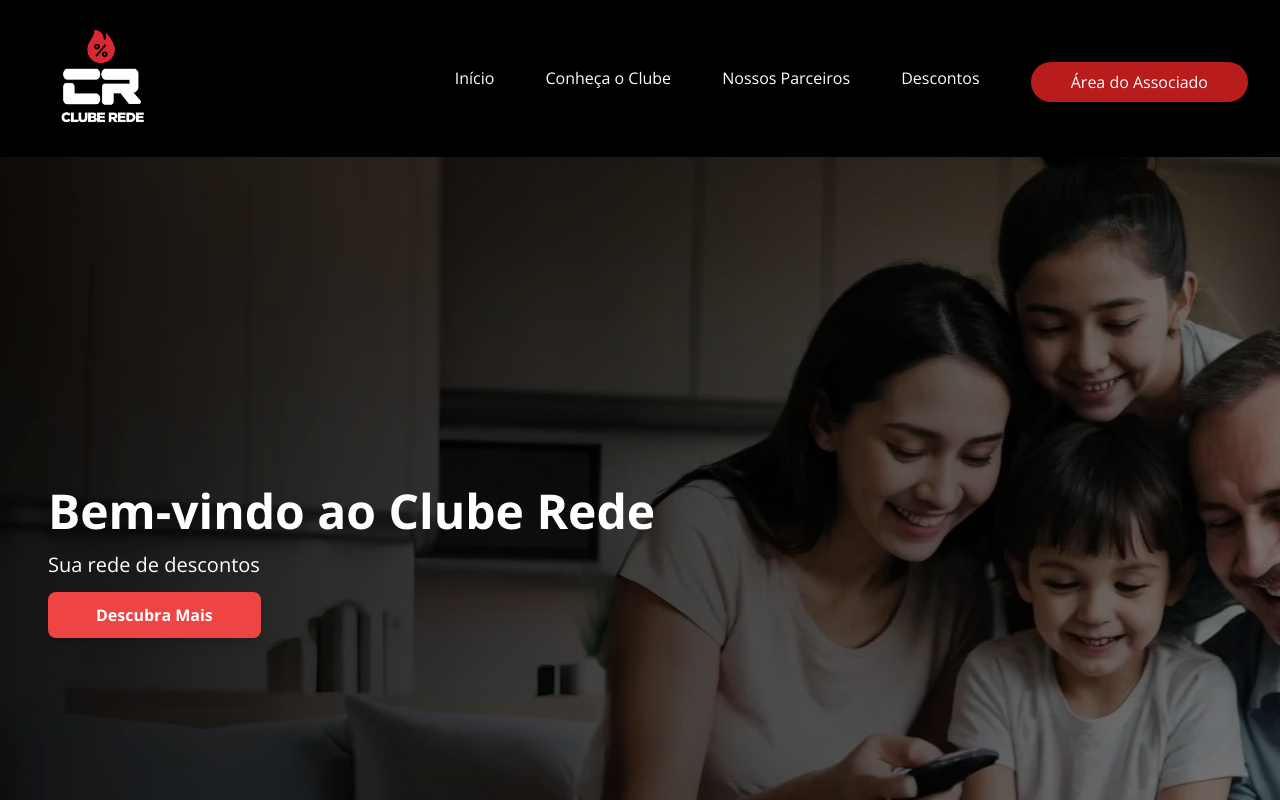
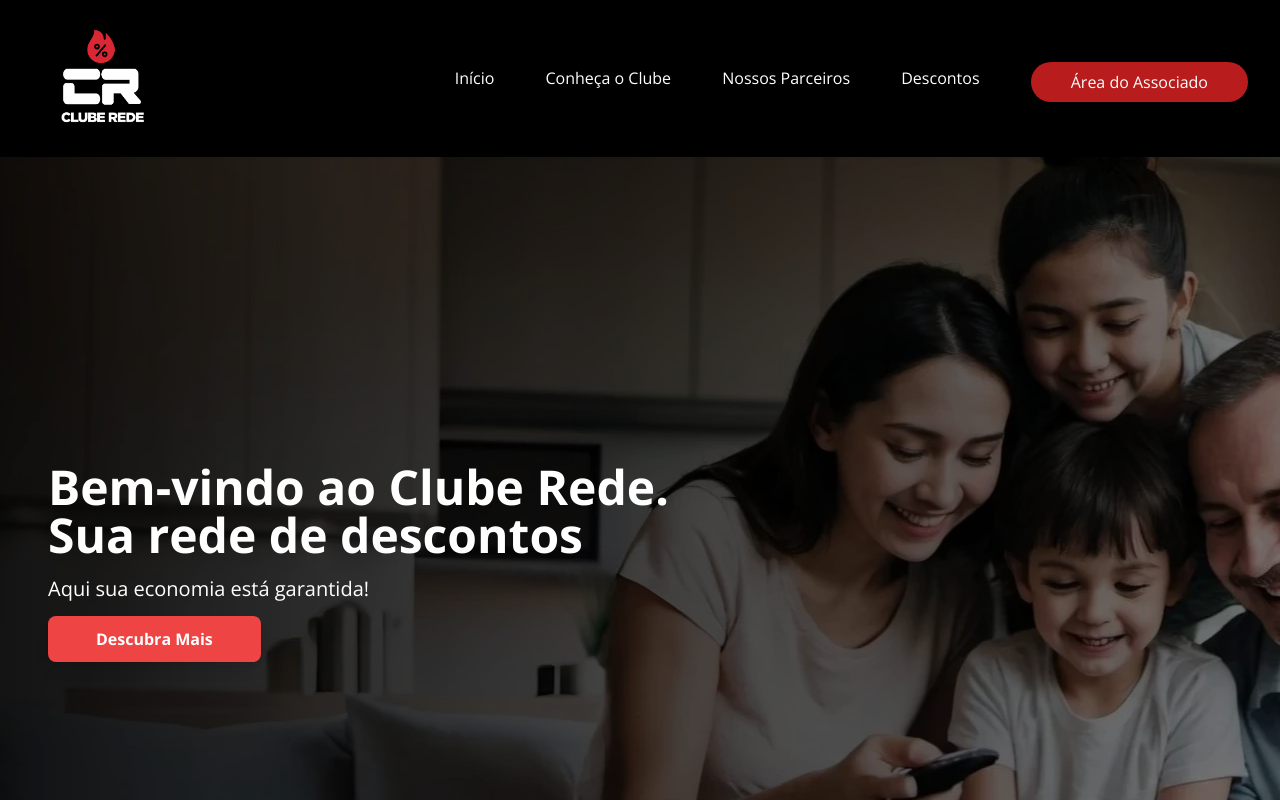
Before and after one commit to marceloaaguilar/clubeRede, a Next.js app: page / in a window 1280 px wide. Shown: the top 800 px of the page. Built offline with nearby package versions, Linux system fonts and the light colour scheme.

Commit message:
Remoção temporária de requisição da API Rede veículos

```diff
--- a/src/app/page.tsx
+++ b/src/app/page.tsx
@@ -43,6 +43,8 @@ export default function Home() {
   }
 
   const handleMemberAreaButton = async (): Promise<void> => {
+    push('associado');
+    return
     try {
       if (!memberDataHash) {
         alert('Associado inválido.')
@@ -99,10 +101,10 @@ export default function Home() {
     { src: '/shopping.jpg', alt: 'Compras', text: 'Super Descontos em Lojas' },
   ];
 
-  useEffect(() => {
-    const memberDataHashParamValue = searchParams.get(MEMBER_DATA_HASH_URL_PARAM)
-    setMemeberDataHash(memberDataHashParamValue ? memberDataHashParamValue.replaceAll(' ', '+') : null)
-  }, [])
+  // useEffect(() => {
+  //   const memberDataHashParamValue = searchParams.get(MEMBER_DATA_HASH_URL_PARAM)
+  //   setMemeberDataHash(memberDataHashParamValue ? memberDataHashParamValue.replaceAll(' ', '+') : null)
+  // }, [])
 
   return (
     <main className="scroll-smooth font-sans">
@@ -195,8 +197,8 @@ export default function Home() {
           </style>
           <div className="absolute inset-0 bg-black opacity-50"></div> {/* Overlay para melhor legibilidade do texto */}
           <div className="relative p-6 ml-6 text-left text-white">
-            <h3 className="text-3xl md:text-4xl lg:text-5xl font-bold mb-4 ">Bem-vindo ao Clube Rede</h3>
-            <p className="text-lg md:text-xl mb-6">Sua rede de descontos</p>
+            <h3 className="text-3xl md:text-4xl lg:text-5xl font-bold mb-4 ">Bem-vindo ao Clube Rede. <br/> Sua rede de descontos</h3>
+            <p className="text-lg md:text-xl mb-6">Aqui sua economia está garantida!</p>
             <a href="#sobre" className="bg-red-500 hover:bg-red-800 text-white font-bold py-3 px-12 rounded-lg shadow-lg transition duration-300">Descubra Mais</a>
           </div>
         </div>
--- a/src/components/Discounts.tsx
+++ b/src/components/Discounts.tsx
@@ -158,10 +158,10 @@ export default function Discounts() {
     )
   }
 
-  useEffect(() => {
-    const memberDataHashParamValue = searchParams.get(MEMBER_DATA_HASH_URL_PARAM)
-    checkIfIsMemberAuthenticated(memberDataHashParamValue ? memberDataHashParamValue.replaceAll(' ', '+') : null)
-  }, [])
+  // useEffect(() => {
+  //   const memberDataHashParamValue = searchParams.get(MEMBER_DATA_HASH_URL_PARAM)
+  //   checkIfIsMemberAuthenticated(memberDataHashParamValue ? memberDataHashParamValue.replaceAll(' ', '+') : null)
+  // }, [])
 
   useEffect(() => {
     buscaEmpresas()
```
